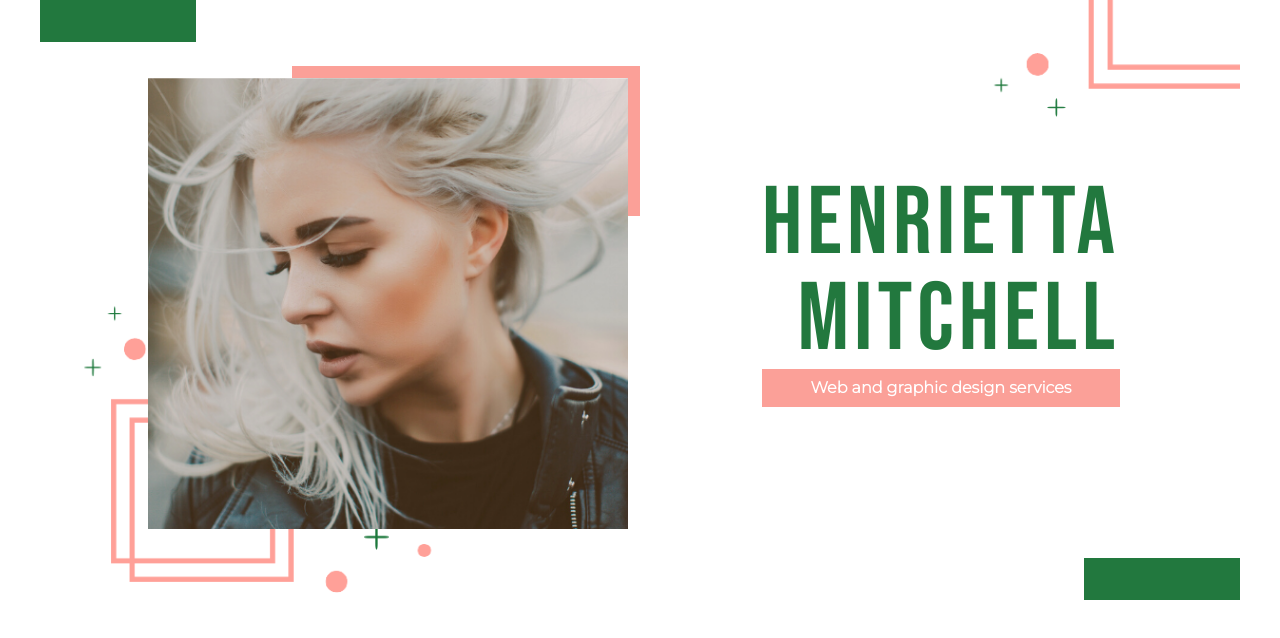
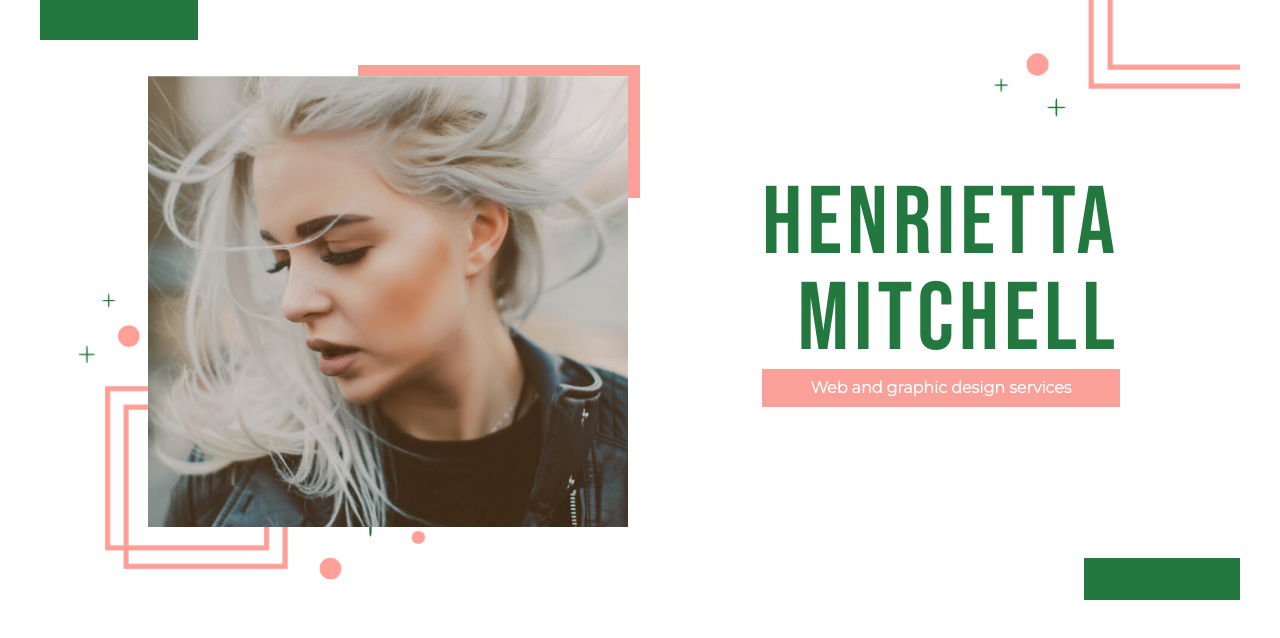
Before and after one commit to rjwhobbs/frontend-example-designer, a plain HTML site: page index.html in a window 1280 px wide. Drawn offline with Linux system fonts and the light colour scheme.

Commit message:
Placed main photo in it's own div.

```diff
--- a/css/layout.css
+++ b/css/layout.css
@@ -11,14 +11,9 @@
 
 .pos-bl {
   position: static;
-  /* top: 50%; */
-  /* left: 3%; */
   width: 30%;
-  /* bottom: 0%; */
   float: left;
   margin-top: -21%;
-  /* text-align: left; */
-  /* align-self: inherit; */
   margin-left: 7%;
 }
 
@@ -51,8 +46,8 @@
   .pos-bl {
     position: absolute;
     top: 50%;
-    left: 3%;
-    width: 30%;
+    left: 5%;
+    width: 60%;
     float: none;
     margin-left: unset;
     margin-top: unset;
--- a/css/main.css
+++ b/css/main.css
@@ -45,14 +45,14 @@ header {
   background-color: var(--pink);
   width: 43%;
   height: 18%;
-  top: 5%;
+  top: 2%;
   left: 45%;
 }
 
 .green-box-t {
-  width: 26%;
-  height: 7%;
-  background-color: #22783e;
+  width: 80px;
+  height: 17px;
+  background-color: var(--green);
 }
 
 .green-box-b {
@@ -81,14 +81,19 @@ header {
   }
 
   .pink-box {
-    width: 29%;
-    height: 25%;
-    top: 11%;
-    left: 21%;
+    width: 47%;
+    height: 27%;
+    top: 5%;
+    left: 53%;
   }
 
   header {
     margin-top: 3%;
+  }
+
+  .green-box-t {
+    width: 128px;
+    height: 32px;
   }
 }
 
@@ -116,6 +121,12 @@ header {
   h1 {
     font-size: 6em;
   }
+
+  .green-box-t {
+    width: 158px;
+    height: 40px;
+    background-color: #22783e;
+  }
 }
 
 /* xl */
--- a/css/r.css
+++ b/css/r.css
@@ -16,6 +16,12 @@
 
 .r-d-n {
   display: none;
+}
+
+/* position */
+
+.r-p-r {
+  position: relative;
 }
 
 /* margin */
--- a/index.html
+++ b/index.html
@@ -19,9 +19,11 @@
     <div class="con-fixed-h">
       <div class="r-ta-c r-ta-u-sm">
         <div class="green-box-t"></div>
-        <img class="main-photo" src="assets/imgs/HM1.png" alt="">
-        <div class="pink-box"></div>
-        <img class="pos-bl" src="assets/imgs/squares1.png" alt="">
+        <div class="r-p-r">
+          <div class="pink-box"></div>
+          <img class="main-photo" src="assets/imgs/HM1.png" alt="">
+          <img class="pos-bl" src="assets/imgs/squares1.png" alt="">
+        </div>
       </div>
       <div>
         <img class="pos-tr r-d-b-sm r-d-n" src="assets/imgs/squares2.png" alt="">
```
